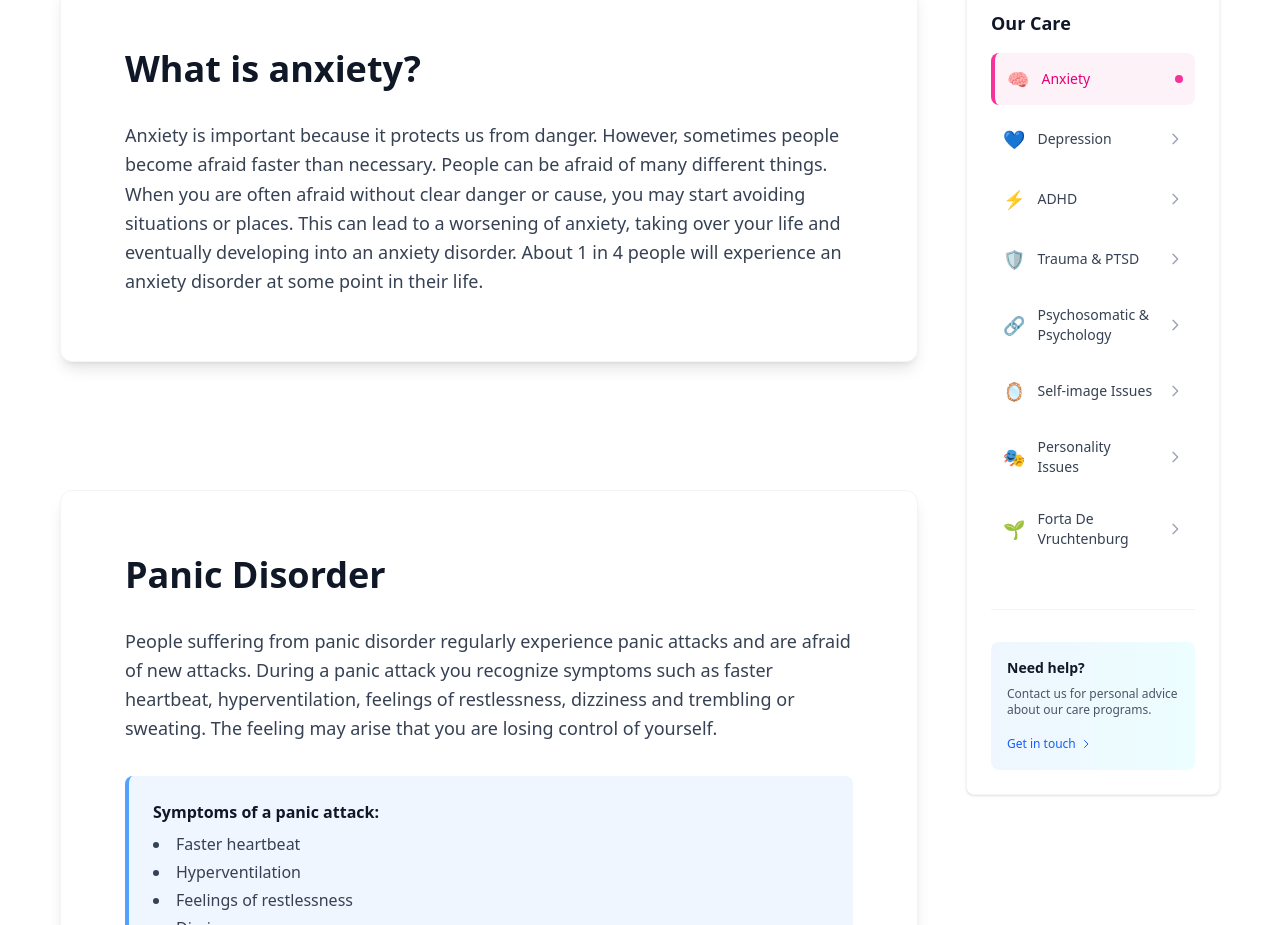
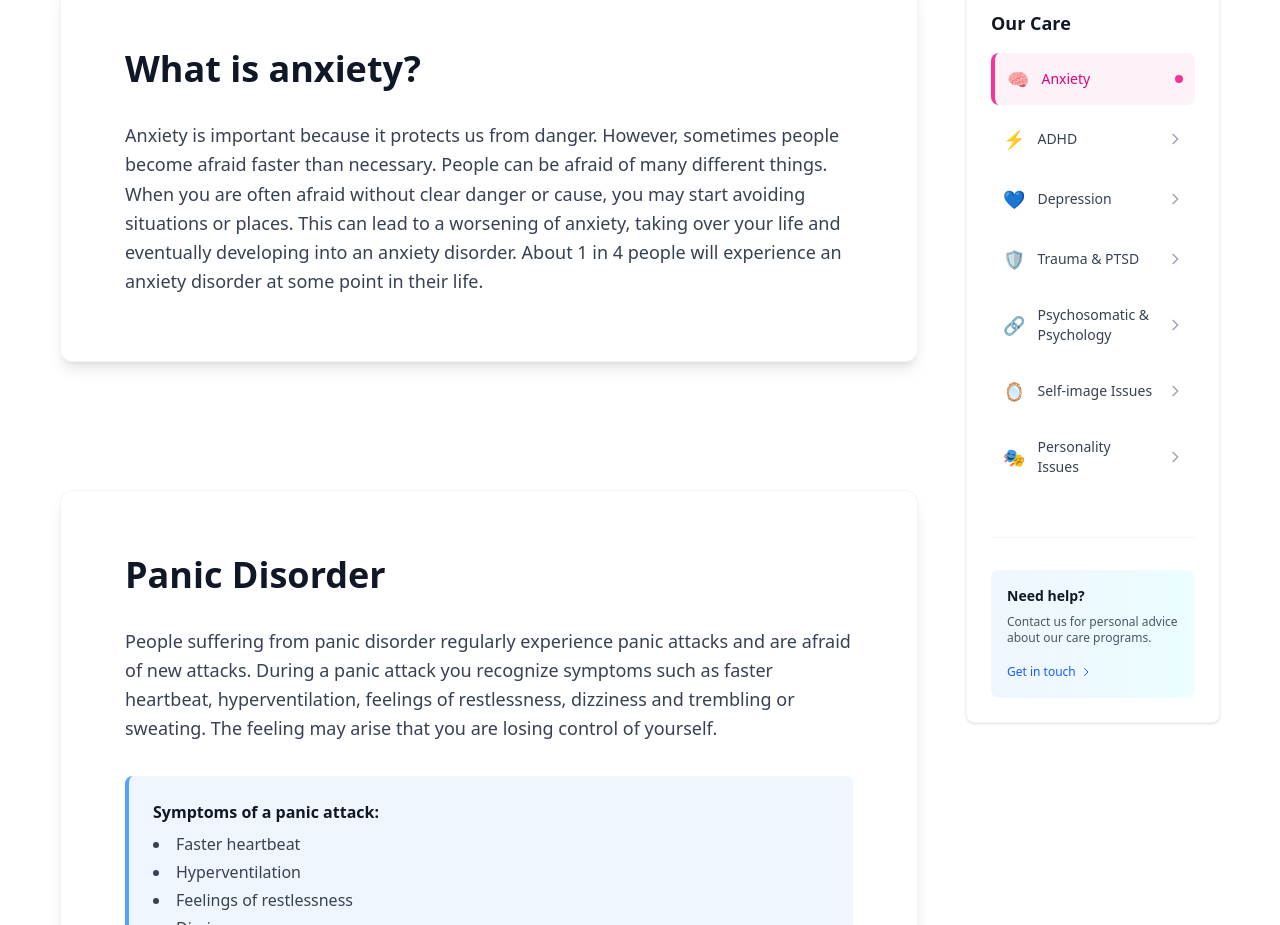
Before and after one commit to mustafadurmusNl/zorgportaal, a Next.js app: page /en/zorgaanbod/angst in a window 1280 px wide. Shown: the part 840-1765 px from the top of the page. Built offline with nearby package versions, Linux system fonts and the light colour scheme.

Commit message:
sync care categories across navbar & sidebar

```diff
--- a/messages/en.json
+++ b/messages/en.json
@@ -13,6 +13,9 @@
     "adhd": "ADHD",
     "depressie": "Depression",
     "trauma": "Trauma & PTSD",
+    "somatiek": "Psychosomatic & Psychology",
+    "zelfbeeld": "Self-image Issues",
+    "persoonlijkheid": "Personality Issues",
     "wachttijden": "Waiting Times",
     "vergoeding": "Reimbursement",
     "locaties": "Locations",
--- a/messages/nl.json
+++ b/messages/nl.json
@@ -13,6 +13,9 @@
     "adhd": "ADHD",
     "depressie": "Depressie",
     "trauma": "Trauma & PTSS",
+    "somatiek": "Somatiek & Psyche",
+    "zelfbeeld": "Zelfbeeldproblematiek",
+    "persoonlijkheid": "Persoonlijkheidsproblematiek",
     "wachttijden": "Wachttijden",
     "vergoeding": "Vergoeding",
     "locaties": "Locaties",
--- a/src/components/layout/NavBar.tsx
+++ b/src/components/layout/NavBar.tsx
@@ -141,7 +141,7 @@ const NavBar = () => {
               {/* Dropdown Menu */}
               {link.submenu && (
                 <div
-                  className={`absolute left-0 mt-2 w-48 bg-white rounded-md shadow-lg py-2 z-50 transition-all duration-200 ${
+                  className={`absolute left-0 mt-2 min-w-[12rem] md:min-w-[14rem] max-w-sm bg-white rounded-md shadow-lg py-2 z-50 transition-all duration-200 ${
                     openDropdown === link.id
                       ? "opacity-100 visible"
                       : "opacity-0 invisible"
@@ -153,7 +153,7 @@ const NavBar = () => {
                     <Link
                       key={sublink.id}
                       href={`/${currentLocale}${sublink.href}`}
-                      className="block px-4 py-2 text-gray-700 hover:text-cyan-600 hover:bg-gray-50 transition-colors duration-200"
+                      className="block px-4 py-2 text-gray-700 hover:text-cyan-600 hover:bg-gray-50 transition-colors duration-200 text-sm break-words whitespace-normal"
                       onClick={() => setOpenDropdown(null)}
                     >
                       {t(sublink.id)}
--- a/src/components/zorg/ZorgCareSidebar.tsx
+++ b/src/components/zorg/ZorgCareSidebar.tsx
@@ -3,6 +3,7 @@
 import { useTranslations, useLocale } from "next-intl";
 import Link from "next/link";
 import { usePathname } from "next/navigation";
+import { zorgCategories } from "@/components/zorg/zorgCategories";
 
 const ZorgCareSidebar = () => {
   const t = useTranslations("navigation");
@@ -11,56 +12,13 @@ const ZorgCareSidebar = () => {
   const locale = useLocale();
   const pathname = usePathname();
 
-  const zorgaanbodItems = [
-    {
-      id: "angst",
-      title: footerT("anxiety"),
-      href: "/zorgaanbod/angst",
-      icon: "🧠",
-    },
-    {
-      id: "depressie",
-      title: footerT("depression"),
-      href: "/zorgaanbod/depressie",
-      icon: "💙",
-    },
-    {
-      id: "adhd",
-      title: footerT("adhd"),
-      href: "/zorgaanbod/adhd",
-      icon: "⚡",
-    },
-    {
-      id: "trauma",
-      title: footerT("trauma"),
-      href: "/zorgaanbod/trauma",
-      icon: "🛡️",
-    },
-    {
-      id: "somatiek",
-      title: footerT("psychosomatic"),
-      href: "/zorgaanbod/somatiek",
-      icon: "🔗",
-    },
-    {
-      id: "zelfbeeld",
-      title: footerT("self_image"),
-      href: "/zorgaanbod/zelfbeeld",
-      icon: "🪞",
-    },
-    {
-      id: "persoonlijkheid",
-      title: footerT("personality"),
-      href: "/zorgaanbod/persoonlijkheid",
-      icon: "🎭",
-    },
-    {
-      id: "psycho-oncologie",
-      title: footerT("forta"),
-      href: "/zorgaanbod/psycho-oncologie",
-      icon: "🌱",
-    },
-  ];
+  // Use the shared zorgCategories so navbar and sidebar show the same items
+  const zorgaanbodItems = zorgCategories.map((c) => ({
+    id: c.id,
+    title: footerT(c.footerKey || c.id),
+    href: c.href,
+    icon: c.icon || "🔗",
+  }));
 
   return (
     <div className="bg-white rounded-lg shadow-sm border border-gray-100 p-6 sticky top-24">
--- /dev/null
+++ b/src/components/zorg/zorgCategories.ts
@@ -0,0 +1,19 @@
+export interface ZorgCategory {
+  id: string;
+  href: string;
+  icon?: string;
+  footerKey?: string; // key used in footer/services or sidebar translations
+}
+
+export const zorgCategories: ZorgCategory[] = [
+  { id: "angst", href: "/zorgaanbod/angst", icon: "🧠", footerKey: "anxiety" },
+  { id: "adhd", href: "/zorgaanbod/adhd", icon: "⚡", footerKey: "adhd" },
+  { id: "depressie", href: "/zorgaanbod/depressie", icon: "💙", footerKey: "depression" },
+  { id: "trauma", href: "/zorgaanbod/trauma", icon: "🛡️", footerKey: "trauma" },
+  // Extended care categories to match the sidebar
+  { id: "somatiek", href: "/zorgaanbod/somatiek", icon: "🔗", footerKey: "psychosomatic" },
+  { id: "zelfbeeld", href: "/zorgaanbod/zelfbeeld", icon: "🪞", footerKey: "self_image" },
+  { id: "persoonlijkheid", href: "/zorgaanbod/persoonlijkheid", icon: "🎭", footerKey: "personality" },
+];
+
+export default zorgCategories;
--- a/src/constants/index.ts
+++ b/src/constants/index.ts
@@ -5,6 +5,7 @@ import {
   NavLinkType,
   LanguageOption,
 } from "@/types";
+import { zorgCategories } from "@/components/zorg/zorgCategories";
 
 // Navigation Links
 export const navigationLinks: NavLinkType[] = [
@@ -12,12 +13,7 @@ export const navigationLinks: NavLinkType[] = [
     id: "zorgaanbod",
     title: "Zorgaanbod",
     href: "/",
-    submenu: [
-      { id: "angst", href: "/zorgaanbod/angst" },
-      { id: "adhd", href: "/zorgaanbod/adhd" },
-      { id: "depressie", href: "/zorgaanbod/depressie" },
-      { id: "trauma", href: "/zorgaanbod/trauma" },
-    ],
+    submenu: zorgCategories.map((c) => ({ id: c.id, href: c.href })),
   },
   {
     id: "clienten",
```
